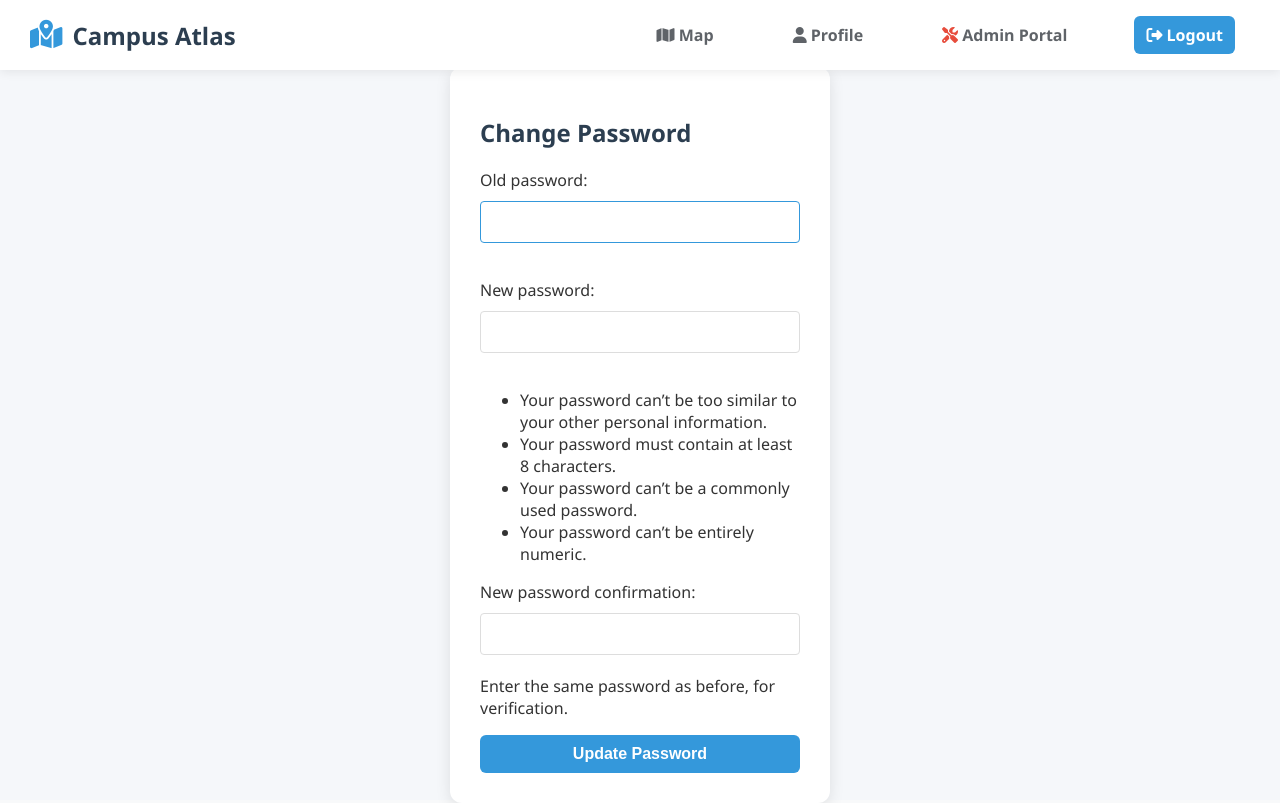
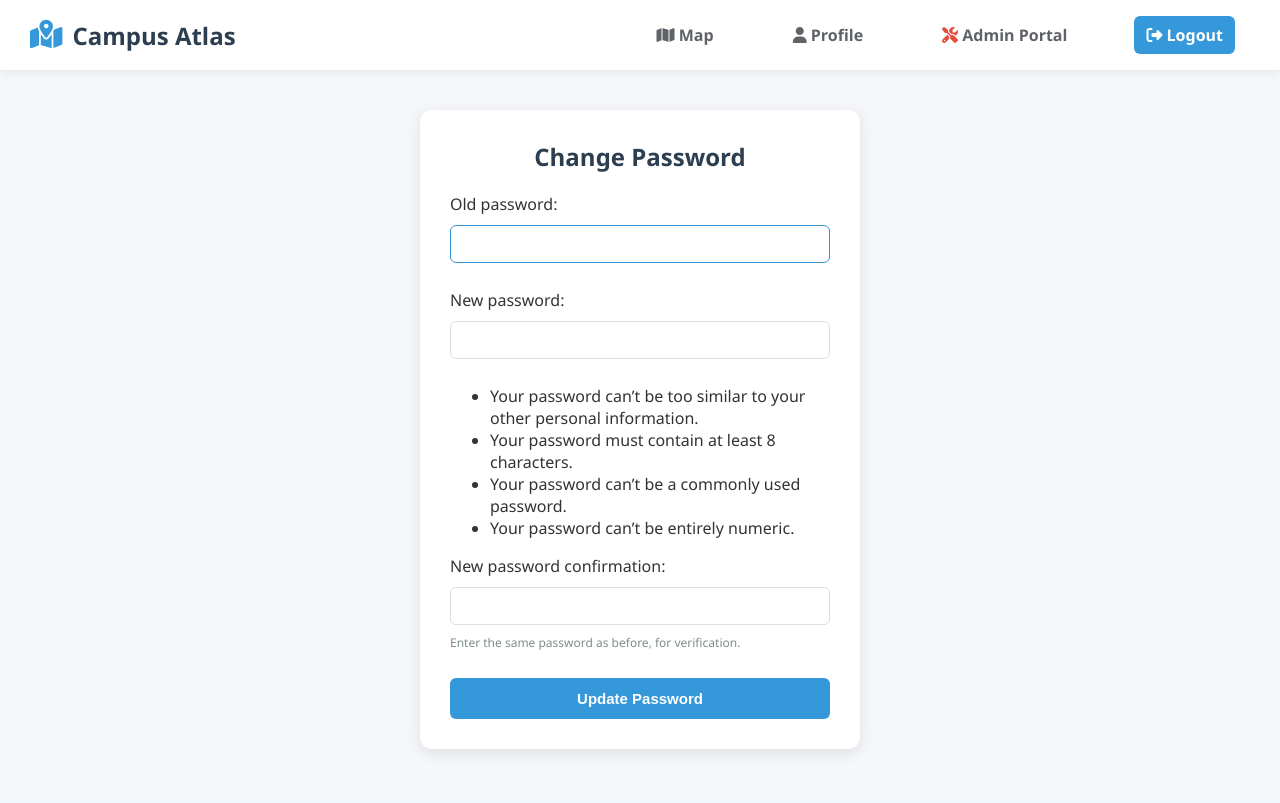
Before and after one commit to vrmanideep/CampusAtlas, a Django app: page /password-change/ in a window 1280 px wide. After the commit the page ends 755 px from the top, so only its background shows below. Run offline with Django 5.2, Linux system fonts and the light colour scheme; the visitor is signed in with stand-in values (Sample User, id 1).

Commit message:
Updated file

```diff
--- a/project/main/templates/main/password_change.html
+++ b/project/main/templates/main/password_change.html
@@ -1,15 +1,61 @@
 {% extends 'main/base.html' %}
+
+{% block extra_head %}
+<style>
+    /* 1. Style Django's default error messages */
+    ul.errorlist {
+        color: #c0392b;
+        background: #fadbd8;
+        padding: 12px 15px;
+        border-radius: 6px;
+        list-style-type: none; /* Removes the ugly bullets */
+        font-size: 13px;
+        margin-top: 0;
+        margin-bottom: 15px;
+        border-left: 4px solid #e74c3c;
+    }
+
+    /* 2. Clean up the help text (the password rules) */
+    .helptext {
+        font-size: 12px;
+        color: #7f8c8d;
+        display: block;
+        margin-bottom: 15px;
+        line-height: 1.4;
+    }
+
+    /* 3. Style the inputs so they fill the box cleanly */
+    .auth-form input {
+        width: 100%;
+        padding: 10px;
+        border: 1px solid #ddd;
+        border-radius: 6px;
+        margin-bottom: 10px;
+        box-sizing: border-box;
+    }
+    .auth-form input:focus {
+        border-color: #3498db;
+        outline: none;
+    }
+</style>
+{% endblock %}
+
 {% block content %}
-<div style="display: flex; justify-content: center; align-items: center; height: calc(100vh - 70px); background: #f5f7fa;">
-    <div style="background: white; padding: 30px; border-radius: 12px; box-shadow: 0 4px 15px rgba(0,0,0,0.1); width: 320px;">
-        <h2 style="margin-bottom: 20px; color: #2c3e50;">Change Password</h2>
-        <form method="post">
+<div style="display: flex; justify-content: center; min-height: calc(100vh - 70px); background: #f5f7fa; padding: 40px 20px; box-sizing: border-box; overflow-y: auto;">
+
+    <div style="background: white; padding: 30px; border-radius: 12px; box-shadow: 0 4px 15px rgba(0,0,0,0.1); width: 380px; max-width: 100%; height: fit-content;">
+
+        <h2 style="margin-top: 0; margin-bottom: 20px; color: #2c3e50; text-align: center;">Change Password</h2>
+
+        <form method="post" class="auth-form">
             {% csrf_token %}
             {{ form.as_p }}
-            <button type="submit" class="btn btn-primary" style="width: 100%; padding: 10px; border-radius: 6px; border: none; background: #3498db; color: white; font-weight: 600; cursor: pointer;">
+
+            <button type="submit" style="margin-top: 10px; width: 100%; padding: 12px; border-radius: 6px; border: none; background: #3498db; color: white; font-weight: 600; cursor: pointer; font-size: 15px;">
                 Update Password
             </button>
         </form>
+
     </div>
 </div>
 {% endblock %}
```
Also changed, not shown: project/main/templates/main/dashboard.html (+16 -15 lines), project/main/templates/main/password_change_done.html (added, +13 -0 lines).
